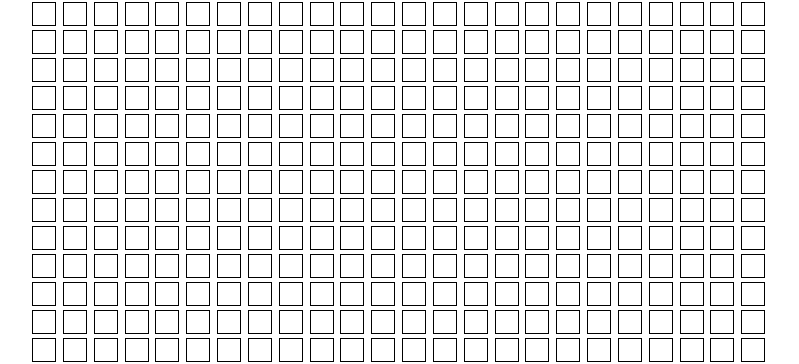
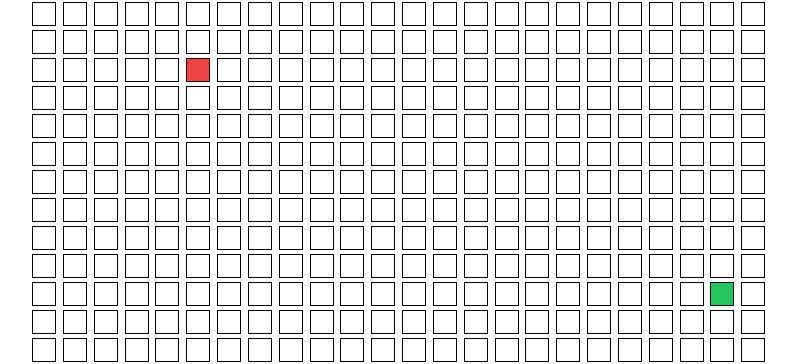
Before and after one commit to kienthuc4701/Pathfinding-Visualization, a React (Vite) app: page / in a window 1280 px wide. Shown: the part 316-680 px from the top of the page, without its empty margins (240-1039 px from the left). Built offline with nearby package versions, Linux system fonts and the light colour scheme.

Commit message:
complete random start/end point

```diff
--- a/src/components/controls/ControlPanel.tsx
+++ b/src/components/controls/ControlPanel.tsx
@@ -6,11 +6,6 @@ interface ControlPanelProps {
   setMazeAlgorithm: (value: string) => void;
   pathAlgorithm: string;
   setPathAlgorithm: (value: string) => void;
-  speed: number;
-  setSpeed: (value: number) => void;
-  onGenerateMaze: (algorithm: string) => void;
-  onVisualizePath: () => void;
-  isRunning: boolean;
 }
 
 const ControlPanel: React.FC<ControlPanelProps> = ({
@@ -18,9 +13,6 @@ const ControlPanel: React.FC<ControlPanelProps> = ({
   setMazeAlgorithm,
   pathAlgorithm,
   setPathAlgorithm,
-  onGenerateMaze,
-  onVisualizePath,
-  isRunning,
 }) => {
   const mazeOptions = [
     { value: 'basic', label: 'Basic Maze' },
@@ -38,7 +30,6 @@ const ControlPanel: React.FC<ControlPanelProps> = ({
 
   const handleMazeAlgorithmChange = (value: string) => {
     setMazeAlgorithm(value);
-    onGenerateMaze(value);
   };
 
   return (
@@ -57,8 +48,6 @@ const ControlPanel: React.FC<ControlPanelProps> = ({
       />
       <button
         className="bg-green-500 text-white px-4 py-2 rounded"
-        onClick={onVisualizePath}
-        disabled={isRunning}
       >
         Start Visualization
       </button>
--- a/src/components/grid/Cell.tsx
+++ b/src/components/grid/Cell.tsx
@@ -5,6 +5,9 @@ import { ICell } from '@/model/Cell';
 interface CellProps {
   cell: ICell;
   onClick: () => void;
+  onDragStart: () => void;
+  onDragEnter: () => void;
+  onDragEnd: () => void;
 }
 
 const Cell: React.FC<CellProps> = ({ cell, onClick }) => {
@@ -31,6 +34,7 @@ const Cell: React.FC<CellProps> = ({ cell, onClick }) => {
       onClick={onClick}
       whileHover={{ scale: 1.2 }}
       whileTap={{ scale: 0.9 }}
+      draggable={cell.type === 'START' || cell.type === 'END'}
     />
   );
 };
--- a/src/components/grid/Grid.tsx
+++ b/src/components/grid/Grid.tsx
@@ -1,23 +1,28 @@
-import React from "react";
-import Cell from "./Cell";
-import { ICell } from "@/model/Cell";
+import React from 'react';
+import Cell from './Cell';
+import { ICell } from '@/model/Cell';
+import { MAZE } from '@/constants';
+
 interface GridProps {
   grid: ICell[][];
   onCellClick: (row: number, col: number) => void;
+  onDragStart: (row: number, col: number) => void;
+  onDragEnter: (row: number, col: number) => void;
+  onDragEnd: () => void;
 }
 
-const Grid: React.FC<GridProps> = ({ grid, onCellClick }) => {
+const Grid: React.FC<GridProps> = ({ grid, onCellClick, onDragStart, onDragEnter, onDragEnd }) => {
   return (
-    <div
-      className="grid gap-1"
-      style={{ gridTemplateColumns: `repeat(${grid[0].length}, 1fr)` }}
-    >
+    <div className="grid gap-1" style={{ gridTemplateColumns: `repeat(${MAZE.cols}, 1fr)` }}>
       {grid.map((row, rowIndex) =>
         row.map((cell, colIndex) => (
           <Cell
             key={`${rowIndex}-${colIndex}`}
             cell={cell}
             onClick={() => onCellClick(rowIndex, colIndex)}
+            onDragStart={() => onDragStart(rowIndex, colIndex)}
+            onDragEnter={() => onDragEnter(rowIndex, colIndex)}
+            onDragEnd={onDragEnd}
           />
         ))
       )}
--- a/src/constants/index.ts
+++ b/src/constants/index.ts
@@ -1 +1,8 @@
 export const THRESH_HOLD_WALL = 0.32;
+
+export const MAZE_COLS = 24;
+
+export const MAZE = {
+    cols: 24,
+    rows:20,
+}
--- /dev/null
+++ b/src/helpers/index.ts
@@ -0,0 +1,37 @@
+import { MAZE } from "@/constants";
+import { Cell, CellType, ICell } from "@/model/Cell";
+
+export const generateEmptyMaze = () => {
+  const newGrid: ICell[][] = [];
+  for (let row = 0; row < MAZE.rows; row++) {
+    const currentRow: ICell[] = [];
+    for (let col = 0; col < MAZE.cols; col++) {
+      currentRow.push(new Cell(row, col));
+    }
+    newGrid.push(currentRow);
+  }
+  return newGrid;
+};
+
+const getRandomCellByType = (grid: ICell[][], type: CellType = "EMPTY") => {
+  let row, col;
+  do {
+    row = Math.floor(Math.random() * MAZE.rows);
+    col = Math.floor(Math.random() * MAZE.cols);
+  } while (grid[row][col].type !== type);
+  return { row, col,type };
+};
+
+export const getRandomStartEnd = (grid: ICell[][]) => {
+  const newGrid = [...grid];
+  const start = getRandomCellByType(newGrid);
+  let end;
+  do {
+    end = getRandomCellByType(newGrid);
+  } while (end.row === start.row && end.col === start.col);
+
+  newGrid[start.row][start.col].type = "START";
+  newGrid[end.row][end.col].type = "END";
+
+  return {start, end}
+};
--- a/src/visualization/PathfindingVisualization.tsx
+++ b/src/visualization/PathfindingVisualization.tsx
@@ -1,132 +1,99 @@
-import  { useState, useEffect, useCallback } from 'react';
-import { IPathFinder, PathFinderStrategy } from '@/algorithms/pathfinder/PathfinderStrategy';
-import { Cell, ICell } from '@/model/Cell';
-import { GridSubject, IGridObserver } from '@/model/GridSubject';
-import { MazeGeneratorFactory } from '@/algorithms/mazeGenerator/MazeGeneratorFactory';
-import BFS from '@/algorithms/pathfinder/BFS';
-import DFS from '@/algorithms/pathfinder/DFS';
-import Dijkstra from '@/algorithms/pathfinder/Dijkstra';
-import ControlPanel from '@/components/controls/ControlPanel';
-import Grid from '@/components/grid/Grid';
-
-const GRID_ROWS = 20;
-const GRID_COLS = 24;
+import { MazeGeneratorFactory } from "@/algorithms/mazeGenerator/MazeGeneratorFactory";
+import ControlPanel from "@/components/controls/ControlPanel";
+import Grid from "@/components/grid/Grid";
+import { generateEmptyMaze, getRandomStartEnd } from "@/helpers";
+import { ICell } from "@/model/Cell";
+import { useState, useCallback, useEffect } from "react";
 
 export default function PathFindingVisualization() {
-  const [gridSubject] = useState(() => new GridSubject(initializeGrid()));
-  const [grid, setGrid] = useState<ICell[][]>(gridSubject.getGrid());
-  const [mazeAlgorithm, setMazeAlgorithm] = useState<string>('basic');
-  const [pathAlgorithm, setPathAlgorithm] = useState<string>('dijkstra');
-  const [speed, setSpeed] = useState<number>(50);
-  const [isRunning, setIsRunning] = useState<boolean>(false);
-  const [startCell, setStartCell] = useState<ICell | null>(null);
-  const [endCell, setEndCell] = useState<ICell | null>(null);
+  const [grid, setGrid] = useState<ICell[][]>(() => generateEmptyMaze());
+  const [mazeAlgorithm, setMazeAlgorithm] = useState<string>("empty");
+  const [pathAlgorithm, setPathAlgorithm] = useState<string>("dijkstra");
+
+  const [startCell, setStartCell] = useState<ICell>();
+  const  [endCell, setEndCell] = useState<ICell>();
+
+
   const [isDrawingWall, setIsDrawingWall] = useState<boolean>(false);
+  const [isDragging, setIsDragging] = useState<"START" | "END" | null>(null);
 
-  useEffect(() => {
-    const observer: IGridObserver = {
-      update: (updatedGrid: ICell[][]) => {
-        setGrid([...updatedGrid]);
-      },
-    };
-    gridSubject.attach(observer);
-    return () => gridSubject.detach(observer);
-  }, [gridSubject]);
+  const handleCellClick = useCallback(
+    (row: number, col: number) => {
+      const newGrid = [...grid];
+      const cell = newGrid[row][col];
 
-  function initializeGrid(): ICell[][] {
-    const newGrid: ICell[][] = [];
-    for (let row = 0; row < GRID_ROWS; row++) {
-      const currentRow: ICell[] = [];
-      for (let col = 0; col < GRID_COLS; col++) {
-        currentRow.push(new Cell(row, col));
+      if (cell.type !== "START" && cell.type !== "END") {
+        cell.type = cell.type === "WALL" ? "EMPTY" : "WALL";
+        setIsDrawingWall(cell.type === "WALL");
+        setGrid(newGrid);
       }
-      newGrid.push(currentRow);
-    }
-    return newGrid;
-  }
+    },
+    [grid]
+  );
 
-  const handleCellClick = useCallback((row: number, col: number) => {
-    if (isRunning) return;
+  const handleDragSTART = useCallback(
+    (row: number, col: number) => {
+      const cell = grid[row][col];
+      if (cell.type === "START") {
+        setIsDragging("START");
+      } else if (cell.type === "END") {
+        setIsDragging("END");
+      }
+    },
+    [grid]
+  );
 
-    const newGrid = [...grid];
-    const cell = newGrid[row][col];
+  const handleDragEnter = useCallback(
+    (row: number, col: number) => {
+      if (!isDragging || grid[row][col].type === "WALL") return;
 
-    if (!startCell) {
-      cell.type = 'START';
-      setStartCell(cell);
-    } else if (!endCell) {
-      cell.type = 'END';
-      setEndCell(cell);
-    } else {
-      cell.type = cell.type === 'WALL' ? 'EMPTY' : 'WALL';
-      setIsDrawingWall(cell.type === 'WALL');
-    }
+      const newGrid = [...grid];
+      const oldCell = isDragging === "START" ? startCell : endCell;
 
-    gridSubject.setGrid(newGrid);
-  }, [grid, startCell, endCell, isRunning, gridSubject]);
+      if (oldCell) {
+        newGrid[oldCell.row][oldCell.col].type = "EMPTY";
+      }
 
-  const handleCellHover = useCallback((row: number, col: number) => {
-    if (isRunning || !isDrawingWall) return;
+      newGrid[row][col].type = isDragging;
+      setGrid(newGrid);
+    },
+    [grid, isDragging]
+  );
 
-    const newGrid = [...grid];
-    const cell = newGrid[row][col];
+  const handleDragEND = useCallback(() => {
+    setIsDragging(null);
+  }, []);
 
-    if (cell.type === 'EMPTY') {
-      cell.type = 'WALL';
-      gridSubject.setGrid(newGrid);
-    }
-  }, [grid, isRunning, isDrawingWall, gridSubject]);
-
-  const generateNewMaze = useCallback((algorithm: string) => {
+  const generateNewMaze = (algorithm: string) => {
     const mazeGenerator = MazeGeneratorFactory.create(algorithm);
     const newGrid = mazeGenerator.generate(grid);
     setGrid(newGrid);
-  }, [mazeAlgorithm]);
+    getRandomStartEnd(newGrid);
+  };
 
-  const visualizePath = useCallback(async () => {
-    if (isRunning || !startCell || !endCell) return;
-    setIsRunning(true);
 
-    const pathFinder = new PathFinderStrategy(getPathFinderByType(pathAlgorithm));
-    const path = pathFinder.findPath(grid, startCell, endCell);
-
-    for (const cell of path) {
-      await new Promise((resolve) => setTimeout(resolve, 1000 - speed * 10));
-      const newGrid = [...grid];
-      newGrid[cell.row][cell.col].type = 'PATH';
-      gridSubject.setGrid(newGrid);
-    }
-
-    setIsRunning(false);
-  }, [grid, startCell, endCell, isRunning, pathAlgorithm, speed, gridSubject]);
-
-  const getPathFinderByType = (type: string): IPathFinder => {
-    switch (type) {
-
-      case 'bfs':
-        return new BFS();
-      case 'dfs':
-        return new DFS();
-      default:
-        return new Dijkstra();
-    }
-  };
+  useEffect(()=> {
+    generateNewMaze(mazeAlgorithm);
+}, [mazeAlgorithm]);
 
   return (
     <div className="max-w-screen-md mx-auto p-4">
       <h1 className="text-3xl font-bold mb-4">Path Finding Visualization</h1>
       <ControlPanel
         mazeAlgorithm={mazeAlgorithm}
-        setMazeAlgorithm={setMazeAlgorithm}
+        setMazeAlgorithm={(algorithm) => {
+          setMazeAlgorithm(algorithm);
+        }}
         pathAlgorithm={pathAlgorithm}
         setPathAlgorithm={setPathAlgorithm}
-        speed={speed}
-        setSpeed={setSpeed}
-        onGenerateMaze={generateNewMaze}
-        onVisualizePath={visualizePath}
-        isRunning={isRunning}
       />
-      <Grid grid={grid} onCellClick={handleCellClick}/>
+      <Grid
+        grid={grid}
+        onCellClick={handleCellClick}
+        onDragStart={handleDragSTART}
+        onDragEnter={handleDragEnter}
+        onDragEnd={handleDragEND}
+      />
     </div>
   );
 }
```
